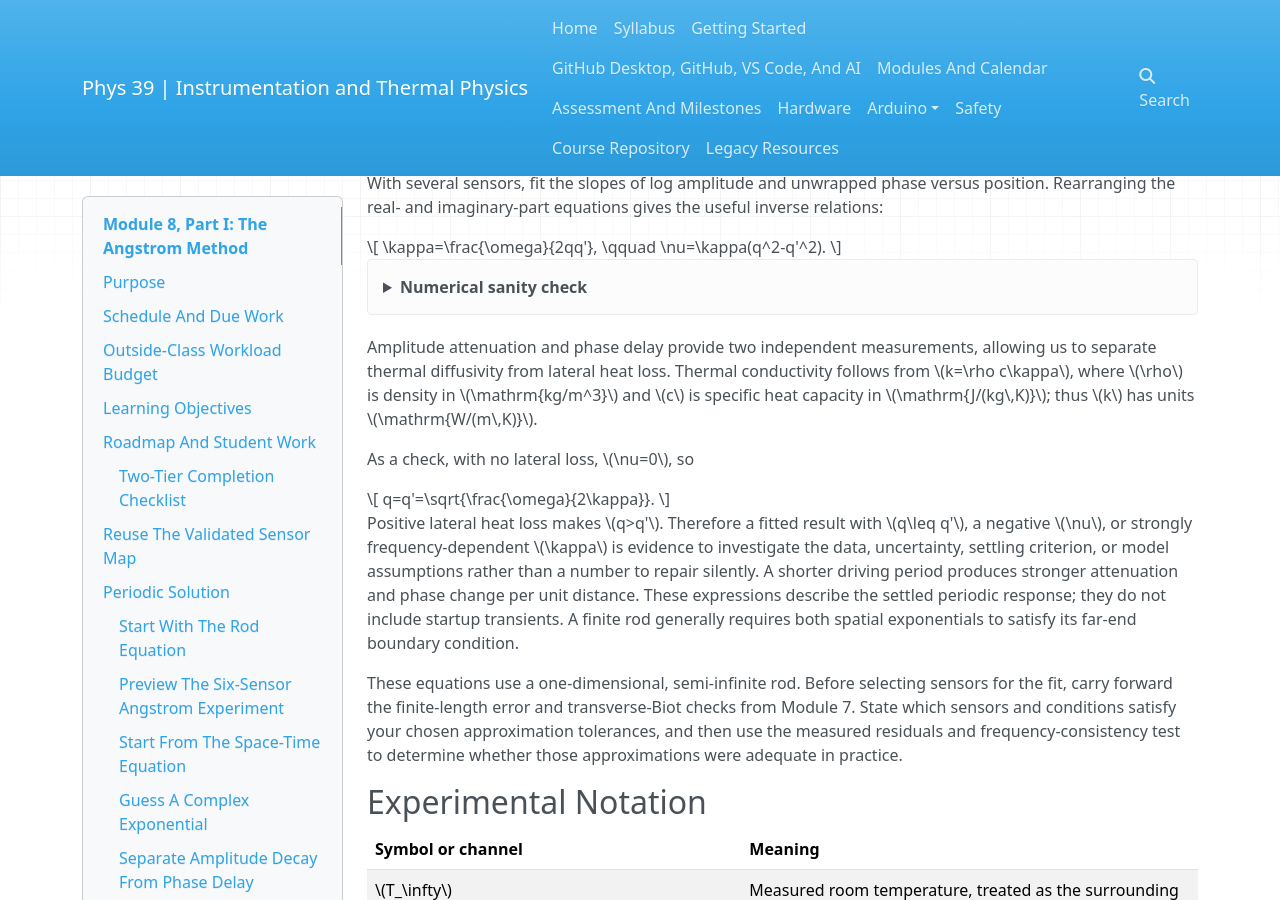
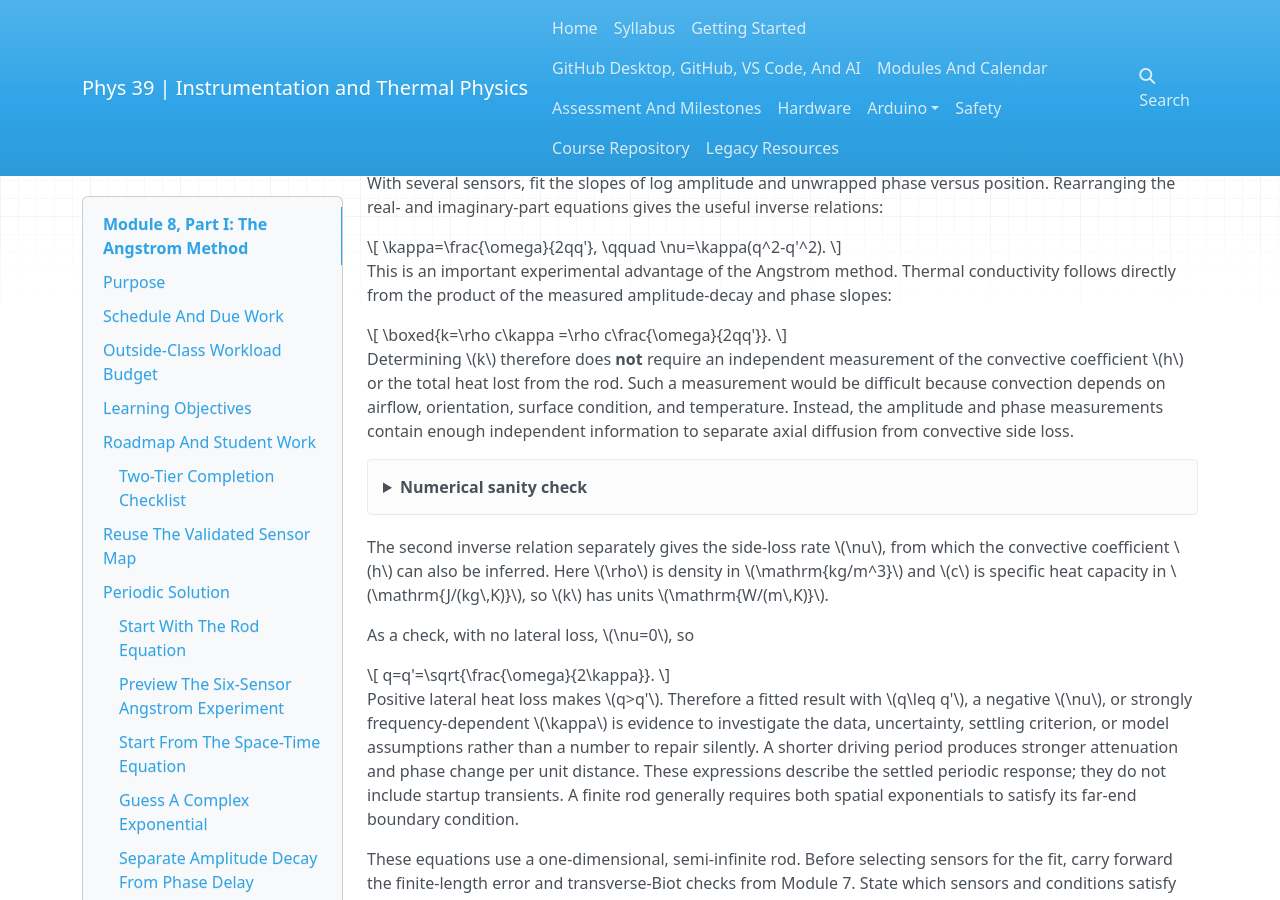
Before and after one commit to SethFraden/Phys39F26-course, an MkDocs documentation site: the page built from course/labs/lab-09/index.md, in a window 1280 px wide and 900 px high, scrolled down 6756 px. Built offline with MkDocs 1.6.1, drawn with Linux system fonts in a browser that asks for light colours; a script that is not in the unit is left out.

Commit message:
Explain Angstrom conductivity advantage

```diff
--- a/course/labs/lab-09/index.md
+++ b/course/labs/lab-09/index.md
@@ -471,6 +471,22 @@ the useful inverse relations:
 \nu=\kappa(q^2-q'^2).
 \]
 
+This is an important experimental advantage of the Angstrom method. Thermal
+conductivity follows directly from the product of the measured amplitude-decay
+and phase slopes:
+
+\[
+\boxed{k=\rho c\kappa
+=\rho c\frac{\omega}{2qq'}}.
+\]
+
+Determining \(k\) therefore does **not** require an independent measurement of
+the convective coefficient \(h\) or the total heat lost from the rod. Such a
+measurement would be difficult because convection depends on airflow,
+orientation, surface condition, and temperature. Instead, the amplitude and
+phase measurements contain enough independent information to separate axial
+diffusion from convective side loss.
+
 <details markdown="1">
 <summary>Numerical sanity check</summary>
 
@@ -495,11 +511,10 @@ result for the course rod.
 
 </details>
 
-Amplitude attenuation and phase delay provide two independent measurements,
-allowing us to separate thermal diffusivity from lateral heat loss. Thermal
-conductivity follows from $k=\rho c\kappa$, where $\rho$ is density in
-$\mathrm{kg/m^3}$ and $c$ is specific heat capacity in $\mathrm{J/(kg\,K)}$;
-thus $k$ has units $\mathrm{W/(m\,K)}$.
+The second inverse relation separately gives the side-loss rate \(\nu\), from
+which the convective coefficient \(h\) can also be inferred. Here \(\rho\) is
+density in \(\mathrm{kg/m^3}\) and \(c\) is specific heat capacity in
+\(\mathrm{J/(kg\,K)}\), so \(k\) has units \(\mathrm{W/(m\,K)}\).
 
 As a check, with no lateral loss, $\nu=0$, so
 
```
Also changed, not shown: course/labs/lab-10/index.md (+8 -0 lines), docs/labs/lab-09/index.html (+17 -5 lines), docs/labs/lab-10/index.html (+7 -0 lines).
